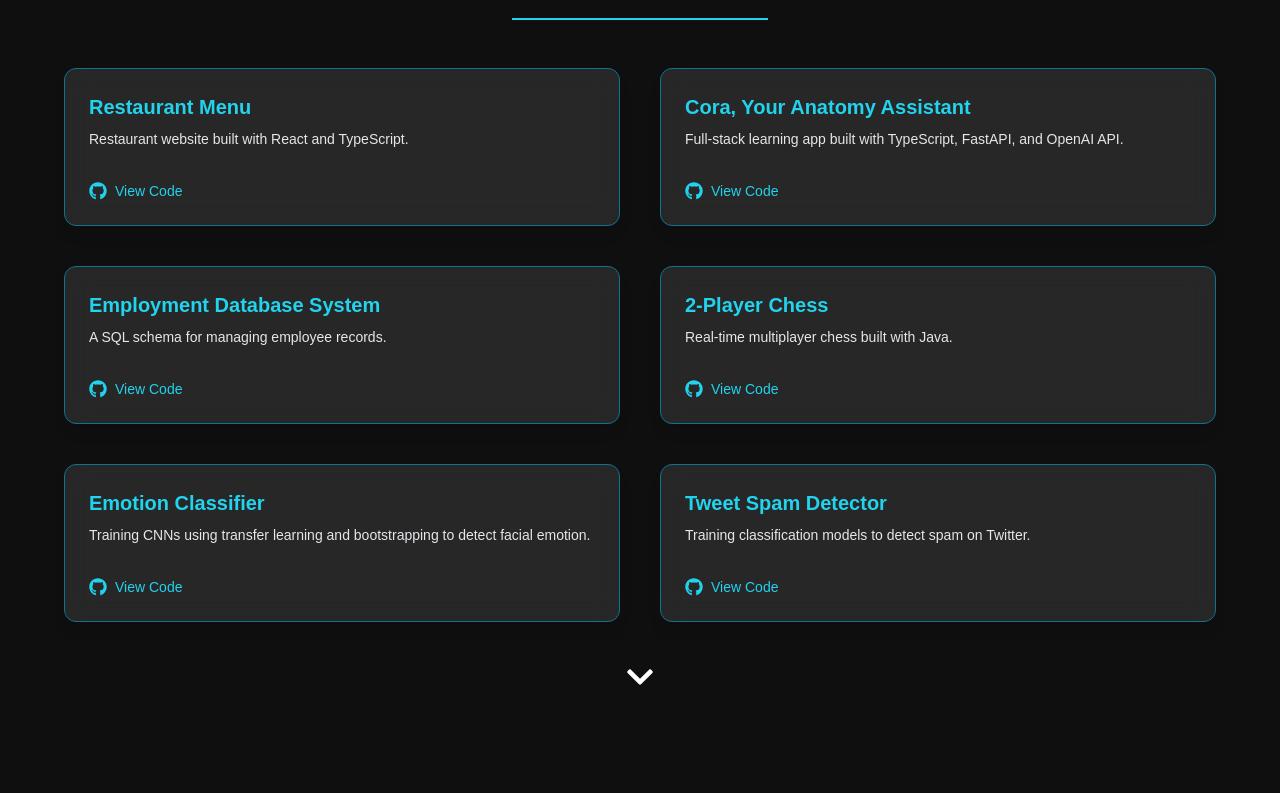
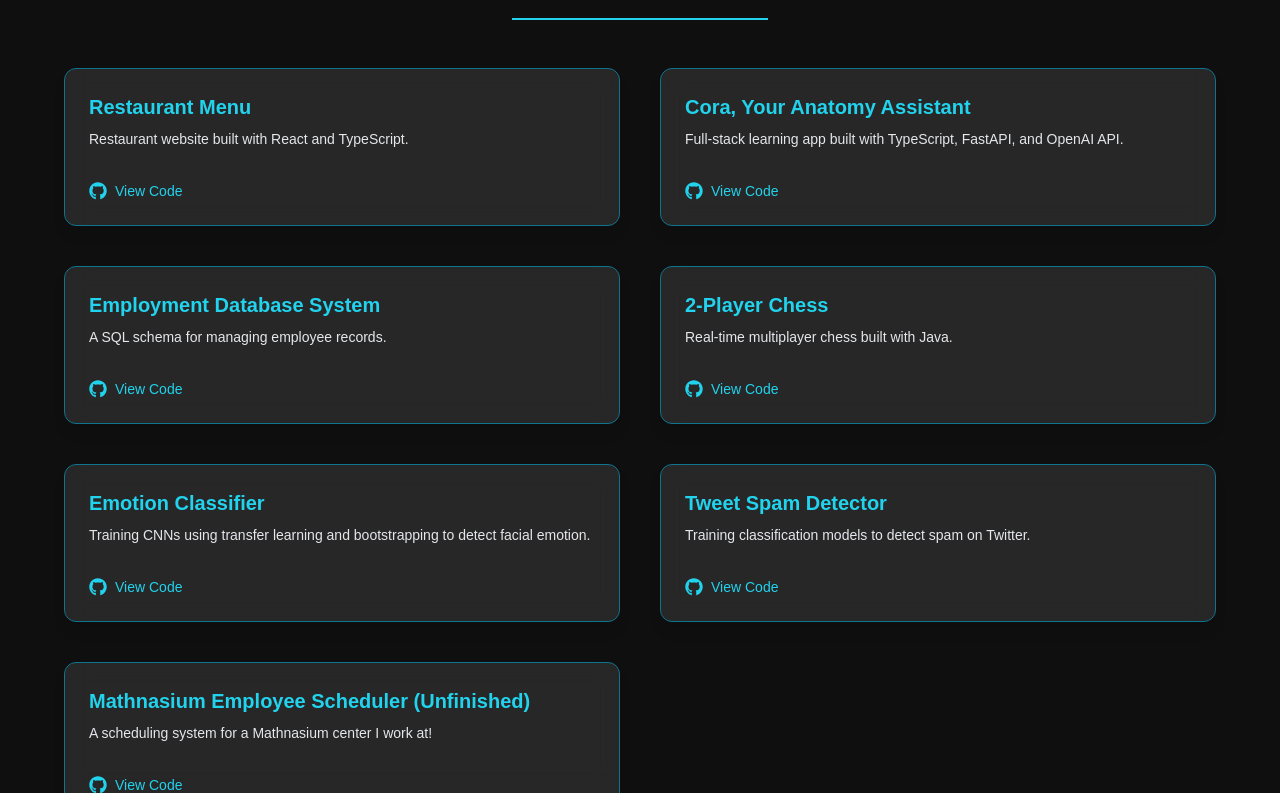
Before and after one commit to andrewango/personal-website, a React (Create React App) app: page / in a window 1280 px wide. Shown: the part 3533-4326 px from the top of the page. Built offline with nearby package versions, Linux system fonts and the light colour scheme; no server answers.

Commit message:
Added new project

```diff
--- a/src/components/Projects.tsx
+++ b/src/components/Projects.tsx
@@ -31,6 +31,11 @@ const projects = [
     title: 'Tweet Spam Detector',
     description: 'Training classification models to detect spam on Twitter.',
     github: 'https://github.com/andrewango/tweet_spam_detector'
+  },
+      {
+    title: 'Mathnasium Employee Scheduler (Unfinished)',
+    description: 'A scheduling system for a Mathnasium center I work at!',
+    github: 'https://github.com/andrewango/'
   }
 ];
 
```
